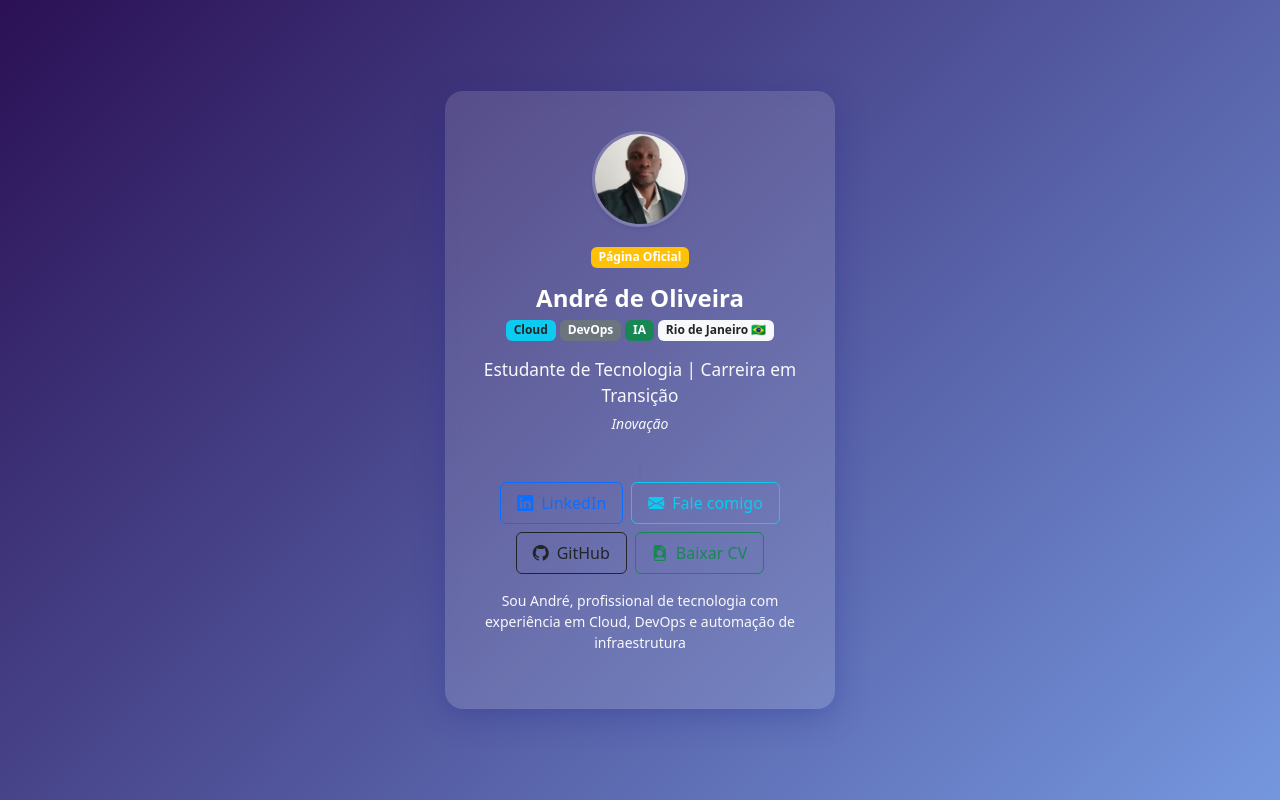
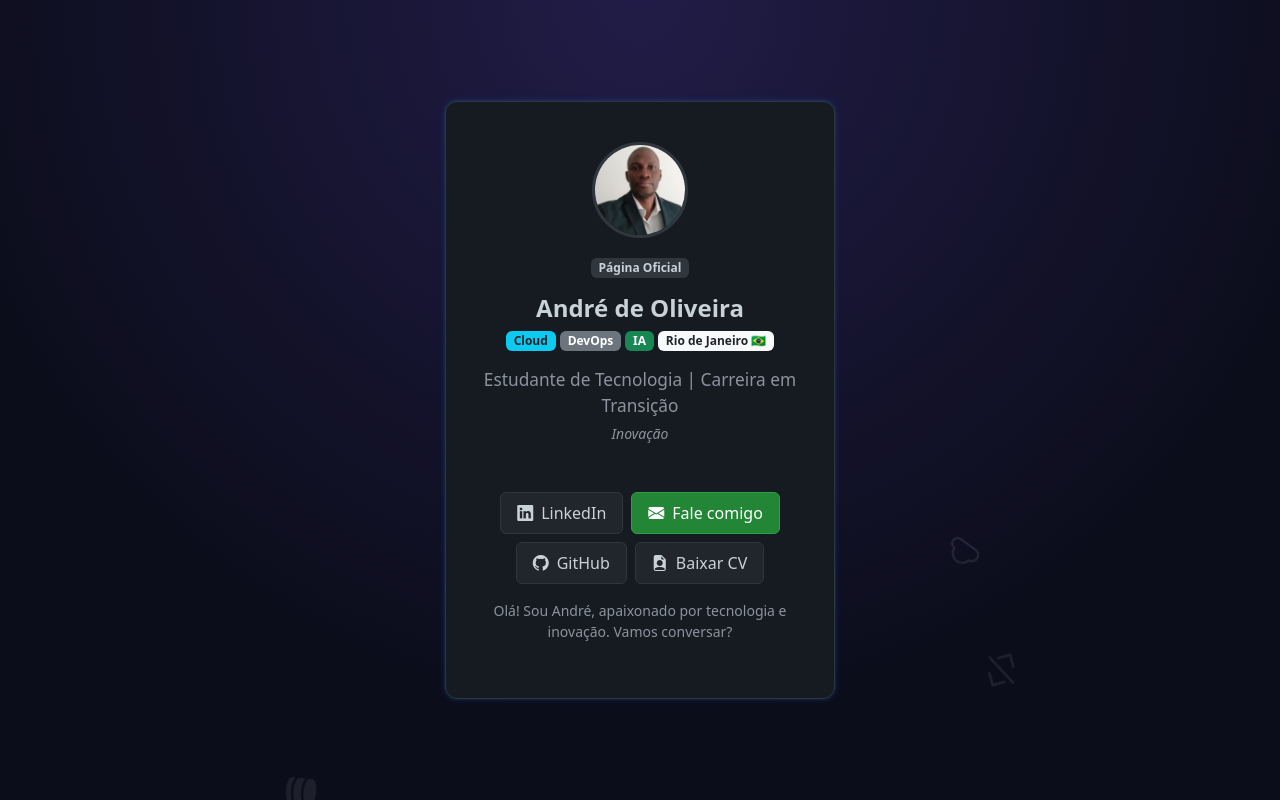
Before and after one commit to Anferre/cartao-profissional, a plain HTML site: page index.html in a window 1280 px wide. Drawn offline with nearby package versions, Linux system fonts and the light colour scheme.

Commit message:
Update index.html

```diff
--- a/index.html
+++ b/index.html
@@ -14,17 +14,22 @@
   <style>
     body {
       min-height: 100vh;
-      background: linear-gradient(135deg, #2b1055 0%, #7597de 100%);
+      background-color: #0c0d1b;
+      background: radial-gradient(circle at center top, #211c47, #0c0d1b 70%);
       display: flex;
       justify-content: center;
       align-items: center;
       padding: 16px;
+      position: relative;
     }
+
     .profile-card {
-      background: rgba(255,255,255,0.13);
-      box-shadow: 0 8px 32px rgba(31,38,135,0.3);
-      border-radius: 18px;
-      backdrop-filter: blur(7px);
+      background: #161b22;
+      border: 1px solid #30363d;
+      box-shadow:
+        0 0 5px rgba(53, 151, 255, 0.2),
+        0 0 10px rgba(53, 151, 255, 0.1);
+      border-radius: 12px;
       padding: 2.5rem 2rem;
       width: 100%;
       max-width: 390px;
@@ -32,6 +37,8 @@
       opacity: 0;
       transform: translateY(30px);
       animation: fadeInUp 1.1s 0.3s forwards;
+      position: relative;
+      z-index: 1;
     }
     @keyframes fadeInUp {
       to { opacity: 1; transform: none; }
@@ -42,16 +49,40 @@
       object-fit: cover;
       border-radius: 50%;
       margin-bottom: 16px;
-      border: 3px solid #fff3;
+      border: 3px solid #30363d;
+    }
+    .badge-git {
+        color: #c9d1d9 !important;
+        background-color: #30363d !important;
+    }
+    .text-github-primary {
+      color: #c9d1d9 !important;
+    }
+    .text-github-secondary {
+      color: #8b949e !important;
     }
     .social-btn {
+      transition: 0.3s ease;
+      color: #c9d1d9;
+      background-color: #21262d;
+      border-color: #30363d;
       gap: 0.5rem;
-      transition: 0.3s ease;
     }
     .social-btn:hover {
       transform: scale(1.05);
-      background-color: #ffffff1a;
+      background-color: #30363d;
+      border-color: #8b949e;
     }
+    .btn-contact {
+        background-color: #238636;
+        border-color: #2ea043;
+        color: #fff;
+    }
+    .btn-contact:hover {
+        background-color: #2ea043;
+        border-color: #2ea043;
+    }
+
     .profile-badges span:hover {
       filter: brightness(1.2);
       cursor: default;
@@ -63,43 +94,102 @@
       .profile-card { padding: 1.2rem 0.5rem; }
       .profile-pic { width: 72px; height: 72px; }
     }
+
+    /* Ícones flutuantes */
+    .floating-icons {
+      position: fixed;
+      top: 0;
+      left: 0;
+      width: 100%;
+      height: 100%;
+      pointer-events: none;
+      z-index: 0;
+    }
+
+    .floating-icons span {
+      position: absolute;
+      display: block;
+      font-size: 1.5rem;
+      color: rgba(255, 255, 255, 0.15);
+      animation: float 15s linear infinite;
+      opacity: 0.5;
+      animation-delay: calc(0.5s * var(--i));
+    }
+
+    @keyframes float {
+      0% {
+        transform: translateY(20vh) translateX(-20vw) rotate(0deg);
+        opacity: 0.2;
+      }
+      25% {
+        opacity: 0.7;
+      }
+      50% {
+        transform: translateY(80vh) translateX(120vw) rotate(360deg);
+        opacity: 0.4;
+      }
+      75% {
+        opacity: 0.6;
+      }
+      100% {
+        transform: translateY(20vh) translateX(-20vw) rotate(0deg);
+        opacity: 0.2;
+      }
+    }
+
+    .floating-icons span:nth-child(1) { top: 10%; left: 10%; font-size: 2rem; }
+    .floating-icons span:nth-child(2) { top: 30%; left: 80%; font-size: 1.8rem; }
+    .floating-icons span:nth-child(3) { top: 70%; left: 20%; font-size: 2.2rem; }
+    .floating-icons span:nth-child(4) { top: 80%; left: 90%; font-size: 1.6rem; }
+    .floating-icons span:nth-child(5) { top: 40%; left: 50%; font-size: 2.5rem; }
+    .floating-icons span:nth-child(6) { top: 60%; left: 5%; font-size: 1.9rem; }
   </style>
 </head>
 <body>
+
+  <div class="floating-icons">
+    <span style="--i:1"><i class="bi bi-cloud"></i></span>
+    <span style="--i:2"><i class="bi bi-gear-fill"></i></span>
+    <span style="--i:3"><i class="bi bi-terminal-fill"></i></span>
+    <span style="--i:4"><i class="bi bi-lightning-fill"></i></span>
+    <span style="--i:5"><i class="bi bi-code-slash"></i></span>
+    <span style="--i:6"><i class="bi bi-server"></i></span>
+  </div>
+
   <div class="profile-card mx-auto">
-    <img loading="lazy" src="foto.png" alt="Foto de André de Oliveira" class="profile-pic shadow-sm" />
+    <img loading="lazy" src="foto.png" alt="Foto de André de Oliveira" class="profile-pic" />
     <div>
-      <span class="badge bg-warning mb-3">Página Oficial</span>
+      <span class="badge badge-git mb-3">Página Oficial</span>
     </div>
-    <h1 class="fw-bold mb-1 text-white">André de Oliveira</h1>
+    <h1 class="fw-bold mb-1 text-github-primary">André de Oliveira</h1>
     <div class="profile-badges mb-3">
       <span class="badge bg-info text-dark">Cloud</span>
       <span class="badge bg-secondary">DevOps</span>
       <span class="badge bg-success">IA</span>
       <span class="badge bg-light text-dark">Rio de Janeiro 🇧🇷</span>
     </div>
-    <p class="mb-1 text-light" style="font-size:1.08rem">
+    <p class="mb-1 text-github-secondary" style="font-size:1.08rem">
       Estudante de Tecnologia | Carreira em Transição
     </p>
-    <p class="typed-text fst-italic text-light small mb-4">Aberto a oportunidades</p>
+    <p class="typed-text fst-italic text-github-secondary small mb-4">Aberto a oportunidades</p>
 
     <div class="d-flex flex-wrap justify-content-center gap-2 mb-2">
-      <a href="https://www.linkedin.com/in/andre-oliveira-ferreira/" target="_blank" class="btn btn-outline-primary social-btn d-flex align-items-center px-3 py-2">
+      <a href="https://www.linkedin.com/in/andre-oliveira-ferreira/" target="_blank" class="btn social-btn d-flex align-items-center px-3 py-2">
         <i class="bi bi-linkedin"></i> LinkedIn
       </a>
-      <a href="mailto:anferreira@id.uff.br?subject=Contato%20via%20Cartão%20Profissional" class="btn btn-outline-info social-btn d-flex align-items-center px-3 py-2">
+      <a href="mailto:anferreira@id.uff.br?subject=Contato%20via%20Cartão%20Profissional" class="btn btn-contact social-btn d-flex align-items-center px-3 py-2">
         <i class="bi bi-envelope-fill"></i> Fale comigo
       </a>
-      <a href="https://github.com/Anferre" target="_blank" class="btn btn-outline-dark social-btn d-flex align-items-center px-3 py-2">
+      <a href="https://github.com/Anferre" target="_blank" class="btn social-btn d-flex align-items-center px-3 py-2">
         <i class="bi bi-github"></i> GitHub
       </a>
-      <a href="curriculo.pdf" class="btn btn-outline-success social-btn d-flex align-items-center px-3 py-2" download>
+      <a href="curriculo.pdf" class="btn social-btn d-flex align-items-center px-3 py-2" download>
         <i class="bi bi-file-earmark-person-fill"></i> Baixar CV
       </a>
     </div>
 
-    <p class="text-light small mt-3">
-      Sou André, profissional de tecnologia com experiência em Cloud, DevOps e automação de infraestrutura
+    <p class="text-github-secondary small mt-3">
+      Olá! Sou André, apaixonado por tecnologia e inovação. Vamos conversar?
     </p>
   </div>
 
```
